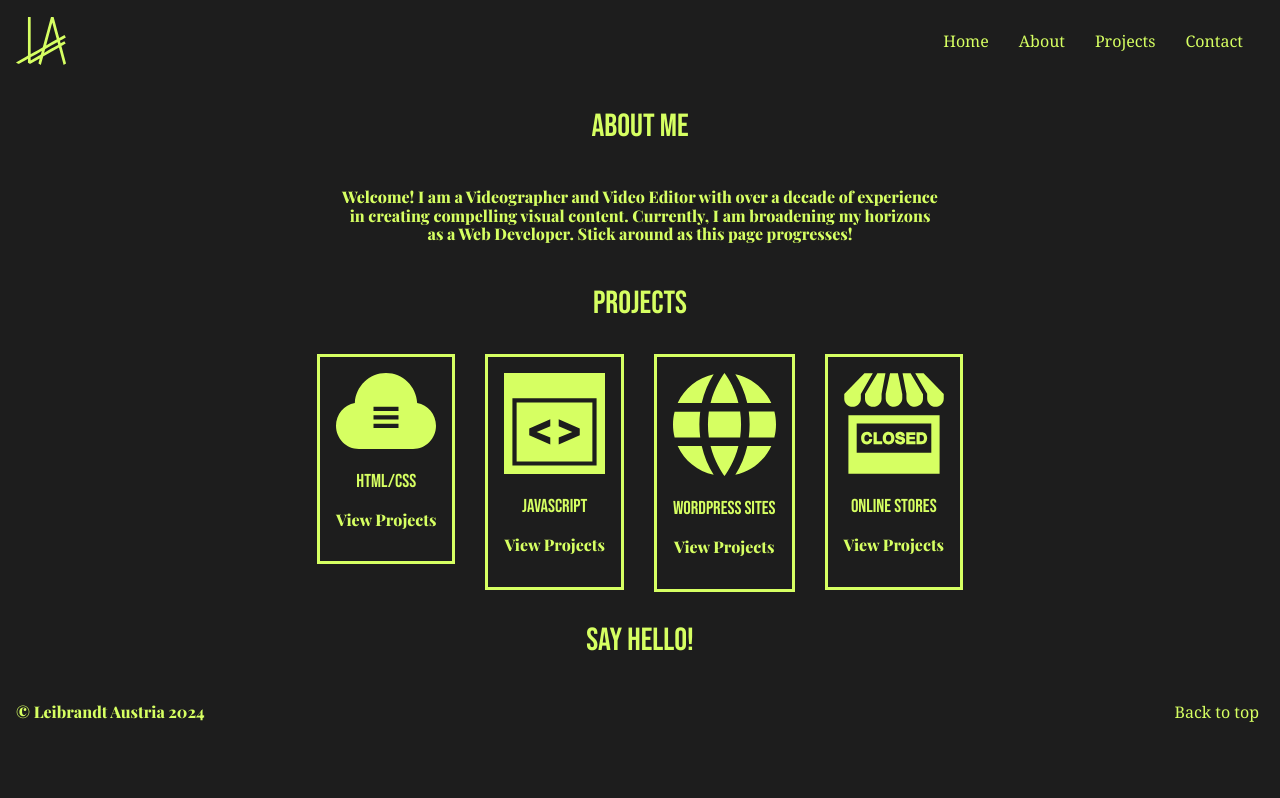
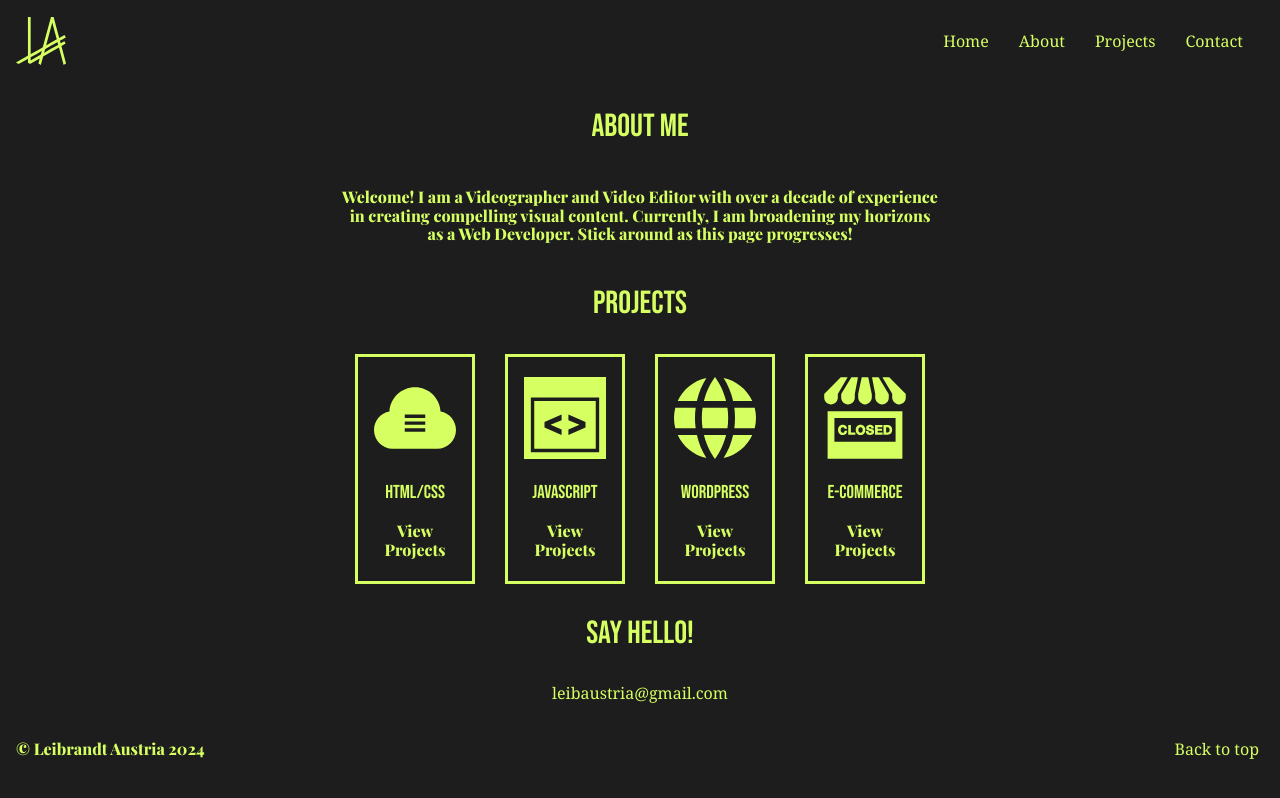
Before and after one commit to leibaust/landing-page, a plain HTML site: page index.html in a window 1280 px wide. Drawn offline with nearby package versions, Linux system fonts and the light colour scheme; a web font is replaced by a local one.

Commit message:
adjusted image bounding boxes, added email mailto clickable

```diff
--- a/index.html
+++ b/index.html
@@ -37,7 +37,7 @@
 
         <a href="#" class="project-link">
         <article class="project-item">
-                <img id="htmlImg"  class="project-image" src="images/html-light.svg" alt="project1">
+                <div class="project-img"><img id="htmlImg"  class="project-image" src="images/html-light.svg" alt="project1"></div>
                 <div class="project-contents">
                     <h3>HTML/CSS</h3>
                     <p>View Projects</p>
@@ -46,7 +46,7 @@
         </a>
         <a href="#" class="project-link">
         <article class="project-item">
-                <img id="javaImg" class="project-image" src="images/java-light.svg" alt="project1">
+                <div class="project-img"><img id="javaImg" class="project-image" src="images/java-light.svg" alt="project1"></div>
                 <div class="project-contents">
                     <h3>Javascript</h3>
                     <p>View Projects</p>
@@ -55,18 +55,18 @@
         </a>
         <a href="#" class="project-link">
         <article class="project-item">
-                <img id="wordpressImg" class="project-image" src="images/wordpress-light.svg" alt="project1">
+                <div class="project-img"><img id="wordpressImg" class="project-image" src="images/wordpress-light.svg" alt="project1"></div>
                 <div class="project-contents">
-                    <h3>Wordpress Sites</h3>
+                    <h3>Wordpress</h3>
                     <p>View Projects</p>
                 </div>
         </article>
         </a>
         <a href="#" class="project-link">
         <article class="project-item">
-                <img id="storesImg" class="project-image" src="images/stores-light.svg" alt="project1">
+                <div class="project-img"><img id="storesImg" class="project-image" src="images/stores-light.svg" alt="project1"></div>
                 <div class="project-contents">
-                    <h3>Online Stores</h3>
+                    <h3>E-Commerce</h3>
                     <p>View Projects</p>
                 </div>
         </article>
@@ -78,6 +78,8 @@
 
       <section id="contact">
         <h2>Say Hello!</h2>
+        <a href="mailto:leibaustria@gmail.com">leibaustria@gmail.com</a>
+
       </section>
     </main>
 
--- a/styles/styles.css
+++ b/styles/styles.css
@@ -184,6 +184,13 @@ h2 {
 	padding: 1rem;
 	justify-content: center;
 	text-align: center;
+	width: 120px;
+	height: 230px;
+}
+
+.project-img {
+	height: 90px;
+	display: flex;
 }
 
 .project-text {
@@ -195,6 +202,15 @@ h2 {
 	padding: 1rem;
 }
 
+#contact {
+	display: flex;
+	flex-direction: column;
+	align-content: center;
+	text-align: center;
+	max-width: 600px;
+	margin: 0 auto;
+}
+
 /* Footer
 --------------------------------------------- */
 
```
